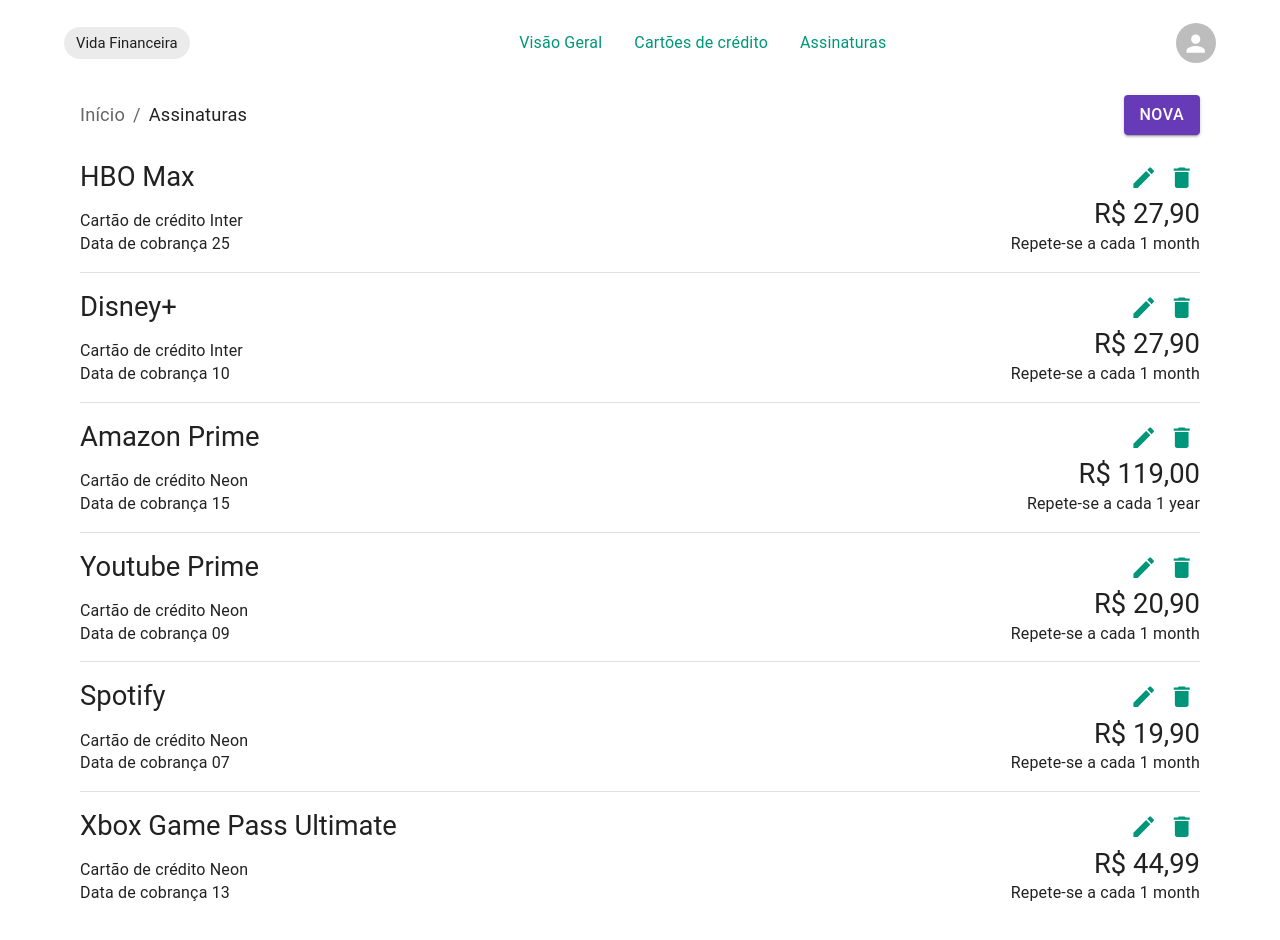
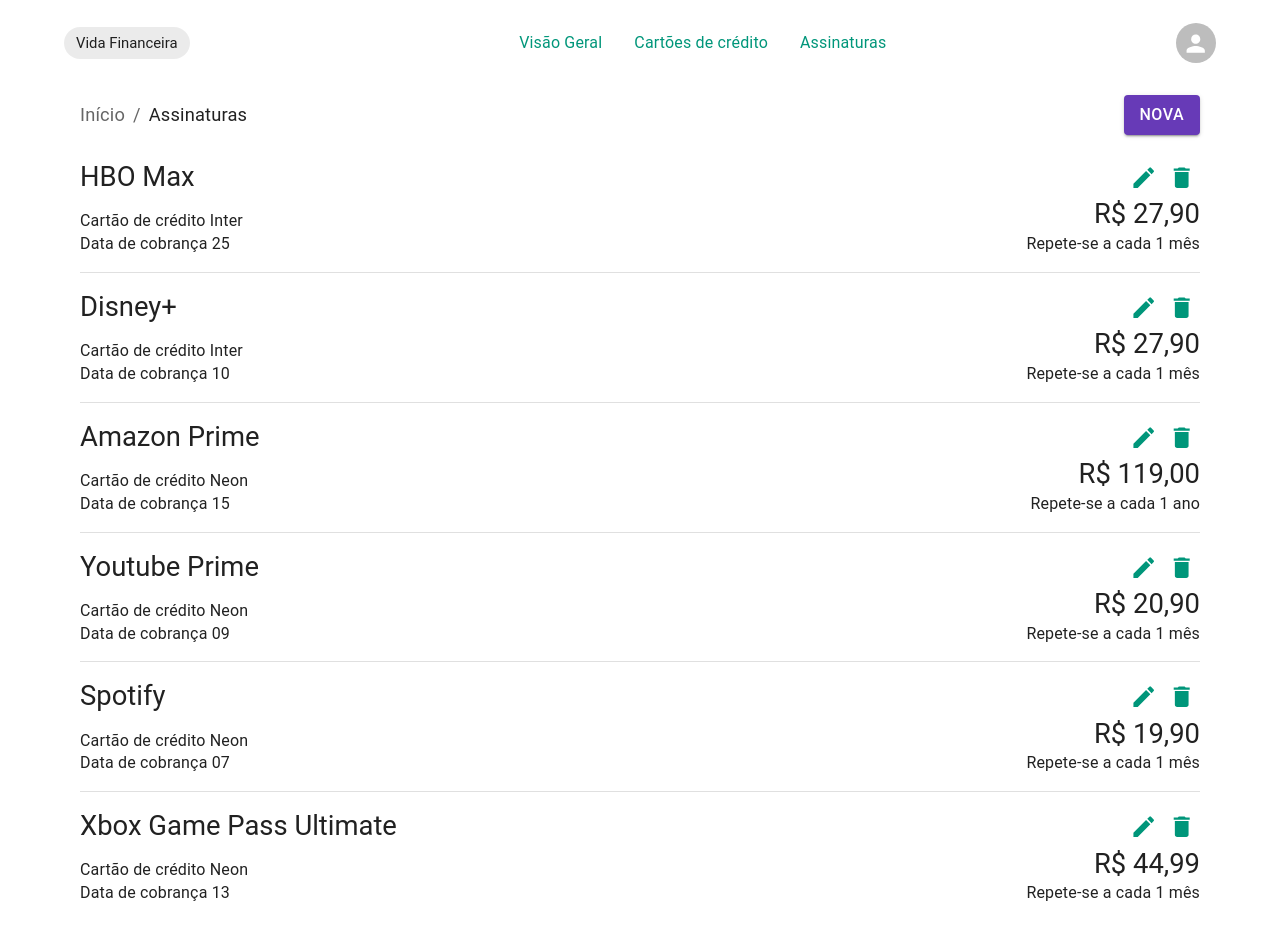
Before and after one commit to valeriatlcarvalho/xpe-pa-vida-financeira, a React (Create React App) app: page /subscription in a window 1280 px wide. Shown: the top 940 px of the page. Built offline with nearby package versions, Linux system fonts and the light colour scheme; data requests are answered from the project's data file.

Commit message:
feat: period translate on subscriptions list

```diff
--- a/src/components/pages/SubscriptionPage/ListAll.jsx
+++ b/src/components/pages/SubscriptionPage/ListAll.jsx
@@ -17,13 +17,30 @@
     getCards();
   }, []);
 
-  const getCardName = useCallback(
-    (id) => {
-      const found = cards.find((card) => String(card.id) === String(id));
-      return found?.name;
-    },
-    [cards]
-  );
+  function getCardName(id) {
+    const found = cards.find((card) => String(card.id) === String(id));
+
+    return found?.name;
+  }
+
+  function renderPeriod(subscription) {
+    const plural = subscription.repeatBy > 1;
+    let period = "";
+
+    switch (subscription.period) {
+      case "day":
+        period = plural ? "dias" : "dia";
+        break;
+      case "month":
+        period = plural ? "meses" : "mês";
+        break;
+      default:
+        period = plural ? "anos" : "ano";
+        break;
+    }
+
+    return `${subscription.repeatBy} ${period}`;
+  }
 
   return (
     <List>
@@ -122,7 +139,7 @@
                     color="text.primary"
                     align="right"
                   >
-                    {`Repete-se a cada ${item.repeatBy} ${item.period}`}
+                    {`Repete-se a cada ${renderPeriod(item)}`}
                   </Typography>
                 </div>
               </Grid>
```
